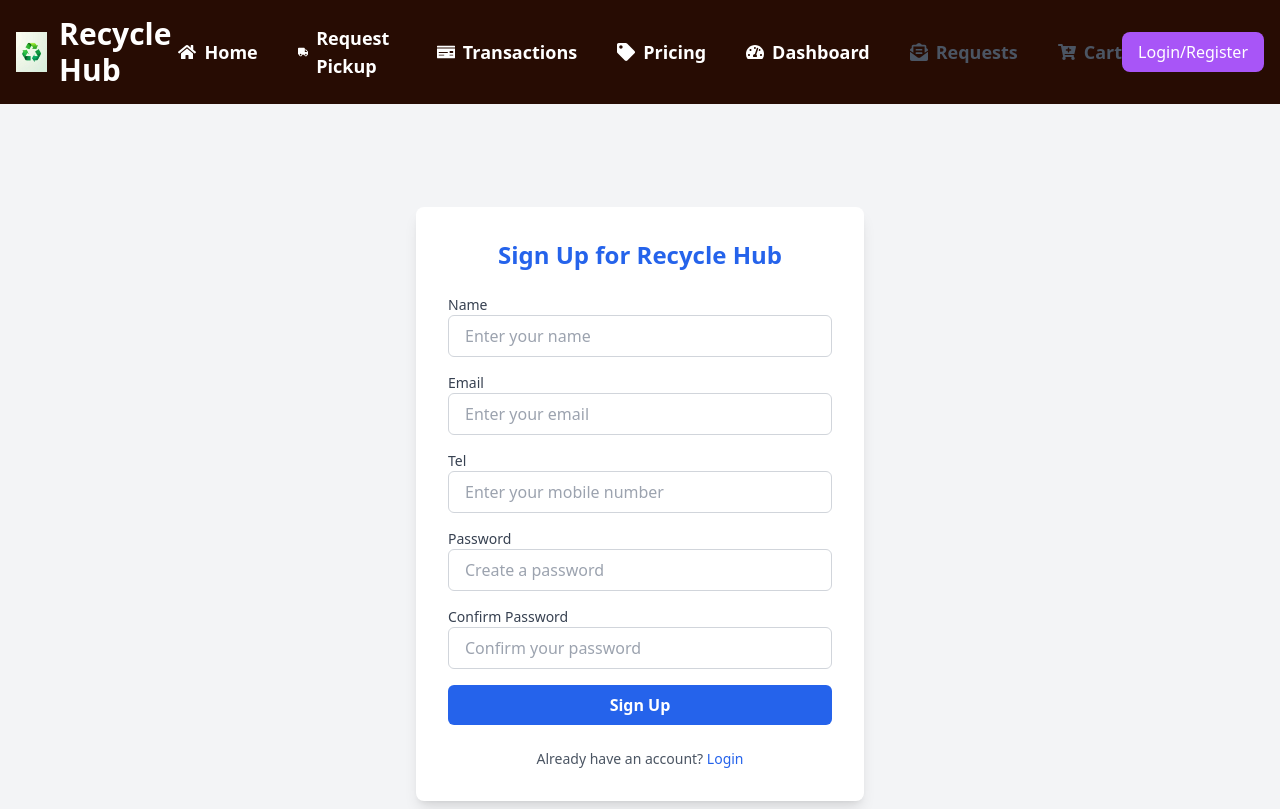
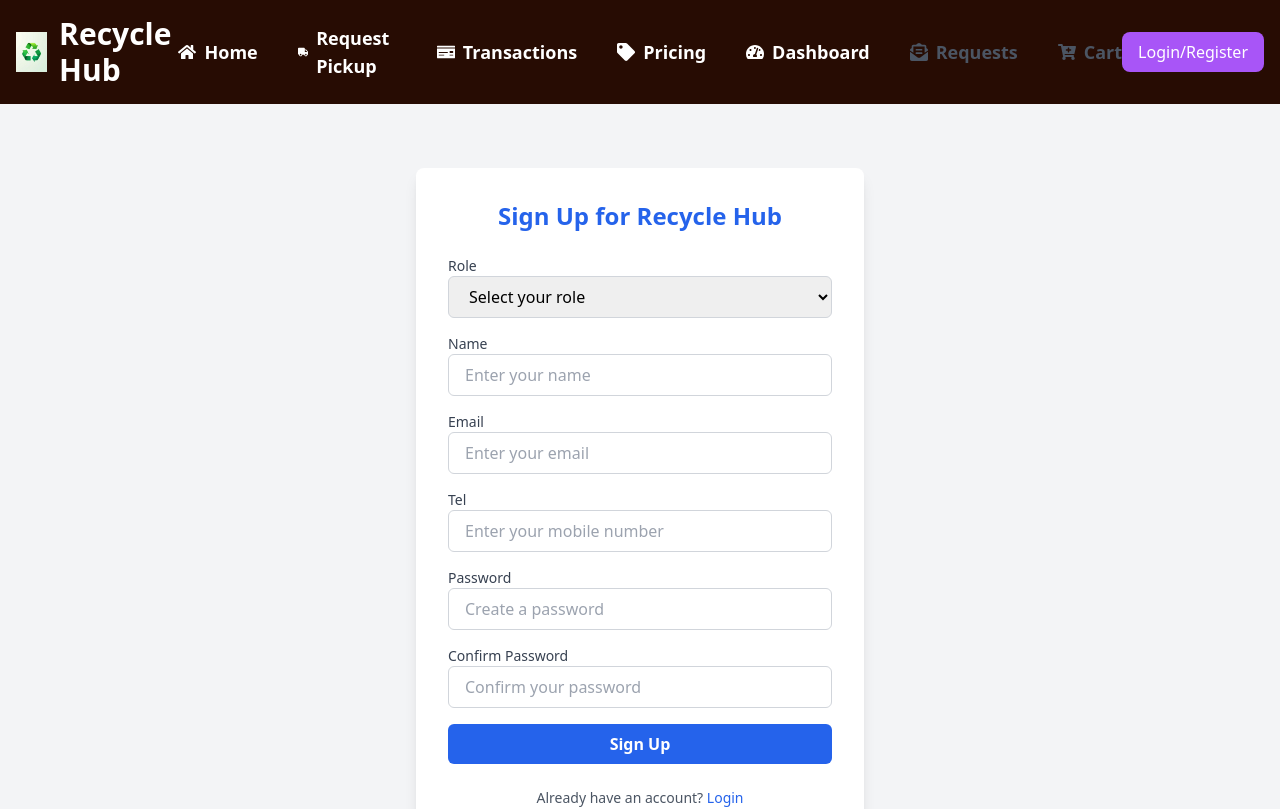
Before and after one commit to apmkush/RecycleHub, a React (Vite) app in the folder frontend/: page /Signup in a window 1280 px wide. Shown: the top 809 px of the page. Built offline with nearby package versions, Linux system fonts and the light colour scheme.

Commit message:
added userRole in signup page

```diff
--- a/frontend/src/components/Signup/Signup.jsx
+++ b/frontend/src/components/Signup/Signup.jsx
@@ -1,5 +1,5 @@
 import React, { useState } from 'react';
-import axios, { Axios } from 'axios';
+import axios from 'axios';
 import { useNavigate } from 'react-router-dom';
 import { ToastContainer, toast } from 'react-toastify';
 import 'react-toastify/dist/ReactToastify.css';
@@ -7,57 +7,55 @@ import 'react-toastify/dist/ReactToastify.css';
 const Signup = () => {
   const [message, setMessage] = useState('');
   const navigate = useNavigate();
-  const [formInput,setFormInput]=useState({
-      name:"",
-      email:"",
-      phone:"",
-      password:"",
-      confirm_password:"",
+  const [formInput, setFormInput] = useState({
+    role: '', // Role is now the first field
+    name: '',
+    email: '',
+    phone: '',
+    password: '',
+    confirm_password: '',
   });
 
-
-  const handleInput=(event)=>{
-    const{name,value}=event.target;
-
-    let obj={[name]:value};
-
-    setFormInput((prev)=>({...prev,...obj}));
+  const handleInput = (event) => {
+    const { name, value } = event.target;
+    setFormInput((prev) => ({ ...prev, [name]: value }));
   };
 
-  const handleSubmit=async(e)=>{
+  const handleSubmit = async (e) => {
     e.preventDefault();
-    if(formInput.name==""||formInput.email==""||formInput.password==""||formInput.phone==""||formInput.confirm_password==""){
-        toast.error("Please fill all credentials");
-    }
-    else try{
-        const response=await axios.post('http://localhost:5000/singup',formInput,{
-            headers:{
-                'Content-Type':'application/json'
-            }
+    if (
+      !formInput.role ||
+      !formInput.name ||
+      !formInput.email ||
+      !formInput.phone ||
+      !formInput.password ||
+      !formInput.confirm_password
+    ) {
+      toast.error('Please fill all credentials');
+    } else {
+      try {
+        const response = await axios.post('http://localhost:5000/signup', formInput, {
+          headers: {
+            'Content-Type': 'application/json',
+          },
         });
-        if(response.data.success){
-            toast.success('SingUp successful!!', {
-                position: "top-center",
+        if (response.data.success) {
+          toast.success('SignUp successful!!', {
+            position: 'top-center',
             autoClose: 3000, // Auto-close after 3 seconds
-                hideProgressBar: false,
-                closeOnClick: true,
-                pauseOnHover: true,
-                draggable: true,
-                progress: undefined,
           });
-
-        }else{
+        } else {
           toast.error(response.data.message);
         }
         setMessage(response.data.message);
-    }
-    catch(error){
-        setMessage("An error has occured!!");
+      } catch (error) {
+        setMessage('An error has occurred!!');
         console.log(error);
       }
       setTimeout(() => {
         navigate('/');
       }, 3000);
+    }
   };
 
   return (
@@ -66,6 +64,26 @@ const Signup = () => {
         <h2 className="text-2xl font-bold text-center text-blue-600">Sign Up for Recycle Hub</h2>
         {message && <p className="text-red-500 text-sm text-center">{message}</p>}
         <form onSubmit={handleSubmit} className="space-y-4">
+          {/* Role Selection at the Top */}
+          <div>
+            <label className="block text-sm font-medium text-gray-700">Role</label>
+            <select
+              name="role"
+              onChange={handleInput}
+              value={formInput.role}
+              className="w-full px-4 py-2 border border-gray-300 rounded-md focus:outline-none focus:ring-2 focus:ring-blue-500"
+              required
+            >
+              <option value="" disabled>
+                Select your role
+              </option>
+              <option value="customer">Customer</option>
+              <option value="dealer">Dealer</option>
+              <option value="admin">Admin</option>
+            </select>
+          </div>
+
+          {/* Remaining Form Fields */}
           <div>
             <label className="block text-sm font-medium text-gray-700">Name</label>
             <input
@@ -91,7 +109,7 @@ const Signup = () => {
           <div>
             <label className="block text-sm font-medium text-gray-700">Tel</label>
             <input
-              type="Number"
+              type="number"
               name="phone"
               onChange={handleInput}
               className="w-full px-4 py-2 border border-gray-300 rounded-md focus:outline-none focus:ring-2 focus:ring-blue-500"
@@ -102,7 +120,7 @@ const Signup = () => {
           <div>
             <label className="block text-sm font-medium text-gray-700">Password</label>
             <input
-              type="text"
+              type="password"
               name="password"
               onChange={handleInput}
               className="w-full px-4 py-2 border border-gray-300 rounded-md focus:outline-none focus:ring-2 focus:ring-blue-500"
```
Lines whose indentation alone changed are shown as unchanged.
